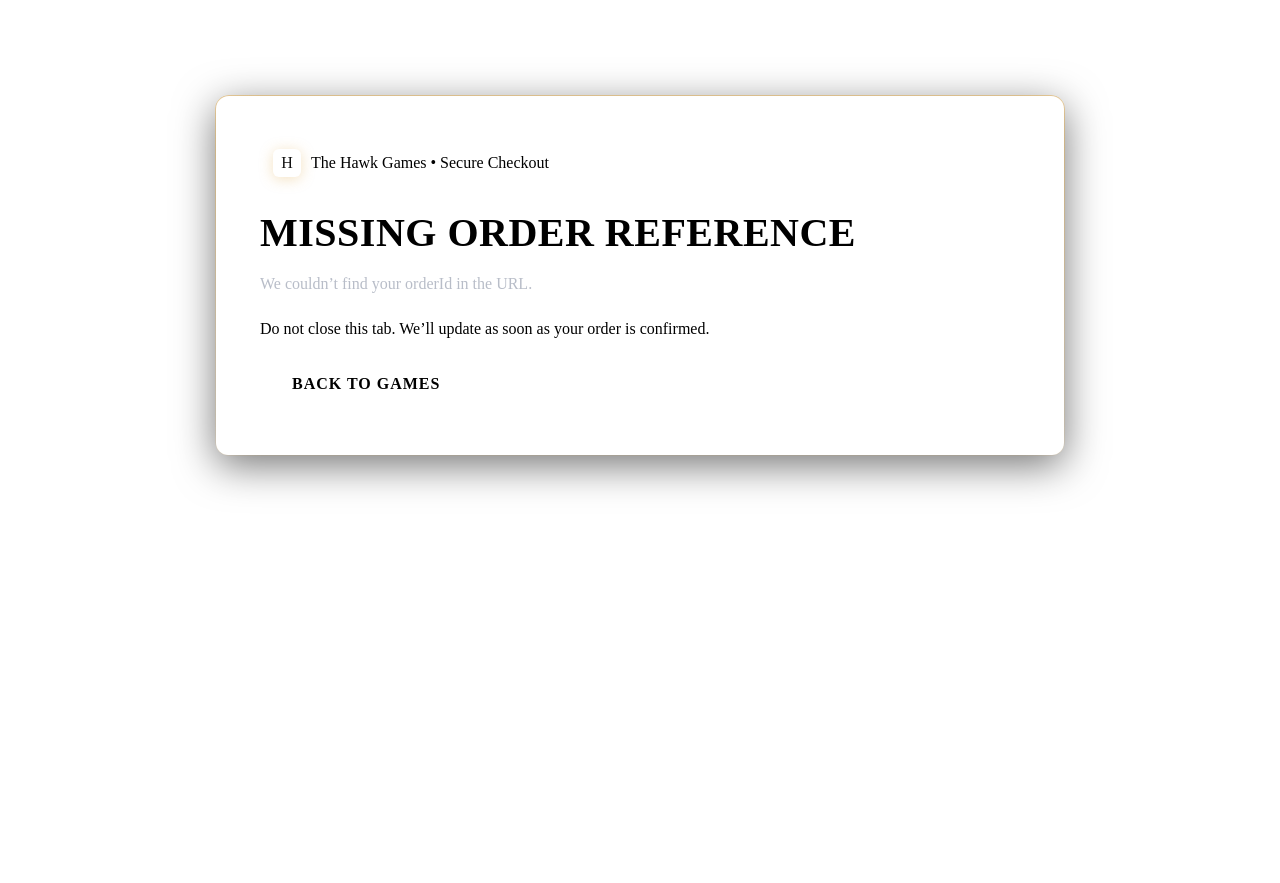
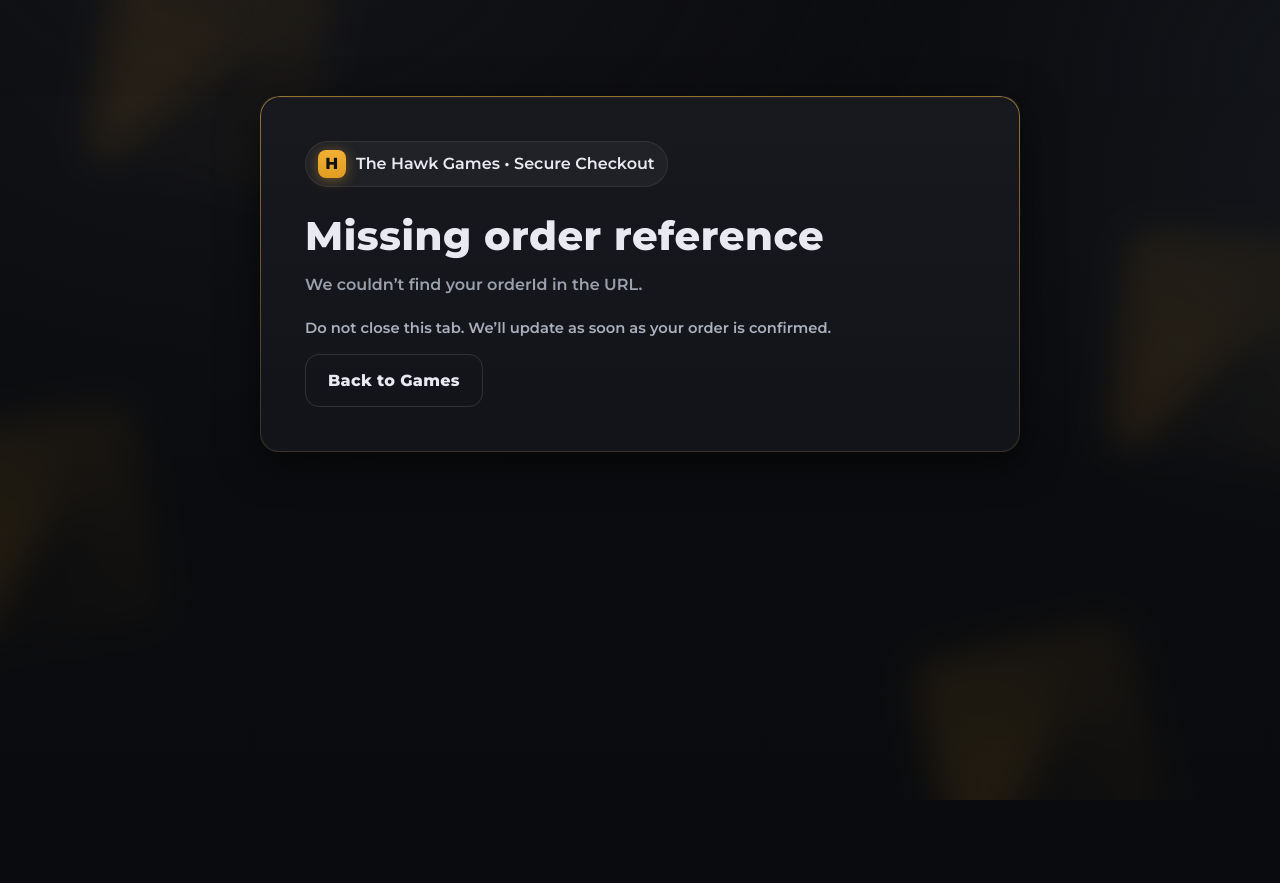
Before and after one commit to PeacockIllustrated/hawk-games, a plain HTML site: page app/success.html in a window 1280 px wide. Drawn offline with Linux system fonts and the light colour scheme; no server answers.

Commit message:
Update checkout.css

```diff
--- a/app/css/checkout.css
+++ b/app/css/checkout.css
@@ -1,158 +1,146 @@
-/* =======================================================================
-   THE HAWK GAMES – CHECKOUT (Success / Cancel)
-   - Ports master styles (variables, fonts, buttons, card look)
-   - Fully scoped to hawk-* to avoid collisions
-   ======================================================================= */
+/* === The Hawk Games – Checkout Pages (success/cancel) ===================== */
 
-/* Fonts (match master: Chakra Petch + Roboto) */
-@import url('https://fonts.googleapis.com/css2?family=Chakra+Petch:wght@600;700&family=Roboto:wght@400;500;700&display=swap');
-
-/* Root tokens – inherit from master if present, else fall back */
 :root{
-  --primary-gold: var(--primary-gold, #e0a94a);
-  --light-white: var(--light-white, #f0f0f0);
-  --dark-bg:     var(--dark-bg, #121212);
-  --card-bg:     var(--card-bg, #1a1a1a);
-  --border-color:var(--border-color, #2c2c2c);
-  --success-green:var(--success-green, #27ae60);
-
-  --font-heading: var(--font-heading, 'Chakra Petch', sans-serif);
-  --font-body:    var(--font-body, 'Roboto', sans-serif);
+  --bg: #0b0c0f;
+  --bg-2:#0a0b0e;
+  --panel: #13141a;
+  --panel-2: #101116;
+  --text: #e9eaf1;
+  --muted:#9aa0ad;
+  --gold:#F2B035;          /* brand gold */
+  --gold-2:#E09D22;
+  --accent:#F2B035;
+  --success:#22c55e;
+  --danger:#ef4444;
+  --radius: 18px;
+  --shadow: 0 10px 40px rgba(0,0,0,.55), inset 0 1px 0 rgba(255,255,255,.03);
 }
 
-/* Page base (only affects standalone checkout pages) */
-html, body{
-  height: 100%;
-  margin: 0;
-  background:
-    radial-gradient(900px 600px at 15% -10%, rgba(224,169,74,.10), transparent 60%),
-    radial-gradient(900px 600px at 115% 0%, rgba(224,169,74,.06), transparent 55%),
-    var(--dark-bg);
-  color: var(--light-white);
-  font-family: var(--font-body);
-  line-height: 1.55;
+* { box-sizing: border-box; }
+
+html,body{
+  height:100%;
+  background: radial-gradient(1200px 800px at 20% -10%, #121317 0%, transparent 60%),
+              radial-gradient(1000px 700px at 110% 10%, #14161b 0%, transparent 55%),
+              linear-gradient(180deg, var(--bg) 0%, var(--bg-2) 100%);
+  color: var(--text);
+  font-family: "Montserrat", system-ui, -apple-system, Segoe UI, Roboto, "Helvetica Neue", Arial, "Noto Sans", sans-serif;
+  line-height: 1.45;
+  margin:0;
 }
 
-/* Decorative background shards (subtle) */
-.hawk-shards{ position:fixed; inset:0; pointer-events:none; z-index:0; overflow:hidden; }
-.hawk-shard{
-  position:absolute; width:220px; height:220px; border-radius:22px;
-  background: conic-gradient(from 210deg at 60% 40%, rgba(224,169,74,.18), rgba(224,169,74,.02));
-  filter: blur(18px) saturate(120%); opacity:.45; animation: hawk-drift 26s linear infinite;
+a { color: var(--accent); text-decoration: none; }
+a:hover { opacity:.92; }
+
+/* subtle animated shards in the background */
+.shards{ position:fixed; inset:0; overflow:hidden; pointer-events:none; z-index:0; }
+.shard{
+  position:absolute; width:220px; height:220px; border-radius:24px;
+  background: conic-gradient(from 220deg at 60% 40%, rgba(242,176,53,.18), rgba(242,176,53,.02));
+  filter: blur(18px) saturate(120%);
+  animation: drift 22s linear infinite;
+  opacity:.5;
 }
-.hawk-shard:nth-child(1){ top:-40px; left:8%; transform: rotate(12deg); }
-.hawk-shard:nth-child(2){ bottom:-60px; right:10%; transform: rotate(-16deg); animation-duration: 30s; }
-.hawk-shard:nth-child(3){ top:30%; right:-60px; transform: rotate(6deg);  animation-duration: 32s; }
-.hawk-shard:nth-child(4){ bottom:18%; left:-70px; transform: rotate(-10deg); animation-duration: 34s; }
+.shard:nth-child(1){ top:-40px; left:8%; transform: rotate(12deg); }
+.shard:nth-child(2){ bottom:-60px; right:10%; transform: rotate(-16deg); animation-duration: 26s; }
+.shard:nth-child(3){ top:30%; right:-60px; transform: rotate(6deg); animation-duration: 28s; }
+.shard:nth-child(4){ bottom:20%; left:-70px; transform: rotate(-12deg); animation-duration: 30s; }
+@keyframes drift { to { transform: translate3d(0, -10px, 0) rotate(360deg); } }
 
-@keyframes hawk-drift { to { transform: translate3d(0,-8px,0) rotate(360deg); } }
-
-/* Frame (card) */
+/* centered card */
 .hawk-frame{
   position:relative; z-index:1;
   width:min(760px, 92vw);
-  margin: min(12vh, 7rem) auto;
+  margin: min(12vh, 8rem) auto;
   padding: clamp(28px, 4vw, 44px);
-  background:
-    linear-gradient(180deg, rgba(255,255,255,.02), rgba(255,255,255,.01)),
-    var(--card-bg);
-  border: 1px solid var(--border-color);
-  border-radius: 12px;
-  box-shadow: 0 10px 40px rgba(0,0,0,.55), inset 0 1px 0 rgba(255,255,255,.03);
+  background: linear-gradient(180deg, rgba(255,255,255,.02), rgba(255,255,255,.01)) ,
+              linear-gradient(180deg, var(--panel) 0%, var(--panel-2) 100%);
+  border-radius: var(--radius);
+  box-shadow: var(--shadow);
+  border: 1px solid rgba(255,255,255,.06);
 }
 .hawk-frame::before{
-  /* subtle gold glow outline to match cards/CTA aura */
-  content:""; position:absolute; inset:-1px; border-radius:14px; pointer-events:none;
-  background: linear-gradient(180deg, rgba(224,169,74,.55), rgba(224,169,74,.08));
+  /* gold glow border */
+  content:"";
+  position:absolute; inset:-1px; border-radius: calc(var(--radius) + 2px);
+  padding:1px; pointer-events:none;
+  background:
+    linear-gradient(180deg, rgba(242,176,53,.55), rgba(242,176,53,.08));
   -webkit-mask: linear-gradient(#000 0 0) content-box, linear-gradient(#000 0 0);
           mask: linear-gradient(#000 0 0) content-box, linear-gradient(#000 0 0);
   -webkit-mask-composite: xor; mask-composite: exclude;
-  padding:1px; opacity:.9;
-  box-shadow: 0 0 32px rgba(224,169,74,.10), inset 0 0 16px rgba(224,169,74,.08);
+  box-shadow: 0 0 40px rgba(242,176,53,.1), inset 0 0 16px rgba(242,176,53,.08);
 }
 
-/* Badge */
+/* top badge */
 .hawk-badge{
   display:flex; align-items:center; gap:10px;
   width:max-content; padding:8px 12px; border-radius:999px;
   background: rgba(255,255,255,.04);
   border:1px solid rgba(255,255,255,.08);
-  margin-bottom: 16px;
+  margin-bottom: 20px;
 }
 .hawk-badge .logo{
   width:28px; height:28px; display:grid; place-items:center;
-  border-radius:6px; font: 800 14px/1 var(--font-heading);
-  background: linear-gradient(180deg, var(--primary-gold), color-mix(in oklab, var(--primary-gold), #000 18%));
-  color:#111; box-shadow: 0 2px 14px rgba(224,169,74,.35);
+  border-radius:8px; font-weight:800; letter-spacing:.5px;
+  background: linear-gradient(180deg, var(--gold) 0%, var(--gold-2) 100%);
+  color:#111; box-shadow: 0 2px 14px rgba(242,176,53,.4);
 }
 
-/* Headings + copy */
+/* titles, copy */
 .hawk-title{
-  font-family: var(--font-heading);
   font-size: clamp(28px, 4vw, 40px);
-  font-weight: 700;
-  text-transform: uppercase;
+  font-weight: 800;
   letter-spacing: .5px;
   margin: 6px 0 8px;
 }
-.hawk-sub{ color:#b8bdc8; margin:0 0 20px; }
-.hawk-small{ color:#9aa0ad; font-size:.95rem; margin-top:12px; }
+.hawk-sub{
+  color: var(--muted);
+  margin: 0 0 22px;
+}
+.small{
+  color: #aab0bd;
+  font-size: .92rem;
+  margin-top: 14px;
+}
 
-/* Loader matches master accent */
-.hawk-loader{
+/* loader spinner */
+.loader{
   --size: 36px;
   width: var(--size); height: var(--size);
   border-radius: 50%;
   border: 3px solid rgba(255,255,255,.16);
-  border-top-color: var(--primary-gold);
-  animation: hawk-spin 1s linear infinite;
-  margin: 16px 0;
+  border-top-color: var(--gold);
+  animation: spin 1s linear infinite;
+  margin: 18px 0;
 }
-@keyframes hawk-spin { to { transform: rotate(360deg); } }
+@keyframes spin { to { transform: rotate(360deg); } }
 
-/* Buttons – mapped to master .btn look */
+/* buttons */
 .hawk-btn{
+  --btn-py: 14px; --btn-px: 22px;
   display:inline-flex; align-items:center; justify-content:center;
-  padding:.9rem 2rem;
-  background-color: var(--primary-gold);
-  color: var(--dark-bg);
-  text-decoration: none;
-  font-family: var(--font-heading);
-  text-transform: uppercase;
-  letter-spacing: 1.5px;
-  border: 2px solid var(--primary-gold);
-  border-radius: 4px;
-  font-weight: 700;
-  cursor: pointer;
-  transition: transform .2s cubic-bezier(.34,1.56,.64,1), background-color .3s, color .3s;
-  box-shadow: 0 8px 24px rgba(224,169,74,.25);
+  padding: var(--btn-py) var(--btn-px);
+  border-radius: 14px; font-weight: 800; letter-spacing:.3px;
+  color:#121212; background: linear-gradient(180deg, var(--gold) 0%, var(--gold-2) 100%);
+  box-shadow: 0 8px 24px rgba(242,176,53,.3);
+  border: none; cursor: pointer; transition: transform .08s ease, filter .18s ease, box-shadow .18s ease;
 }
-.hawk-btn:hover{ background-color: transparent; color: var(--primary-gold); transform: translateY(-2px); }
-.hawk-btn:active{ transform: translateY(-1px); }
+.hawk-btn:hover { filter: brightness(1.04); transform: translateY(-1px); box-shadow: 0 10px 28px rgba(242,176,53,.38); }
+.hawk-btn:active{ transform: translateY(0); }
 
 .hawk-btn.alt{
-  background: transparent; color: var(--light-white);
-  border: 1px solid var(--border-color);
-  box-shadow: none; letter-spacing: 1px;
+  background: transparent; color: var(--text);
+  border:1px solid rgba(255,255,255,.12);
+  box-shadow:none;
 }
-.hawk-btn.alt:hover{ border-color:#666; color: var(--primary-gold); }
+.hawk-btn.alt:hover{ border-color: rgba(255,255,255,.2); }
 
-/* State helpers */
-.hawk-success{ color: var(--success-green); }
-.hawk-error{ color: #ef4444; }
+/* success / error accents if you want to swap classes */
+.success { color: var(--success); }
+.error { color: var(--danger); }
 
-/* Responsive tweaks */
 @media (max-width: 520px){
-  .hawk-frame { padding: 24px; }
-  .hawk-badge{ margin-bottom:12px; }
-  .hawk-loader{ margin: 12px 0; }
+  .hawk-badge{ margin-bottom:14px; }
+  .loader{ margin: 14px 0; }
 }
-
-/* Utility wrapper classes for the pages (optional) */
-.hawk-page{ min-height: 100dvh; display:block; }
-
-/* -----------------------------------------------------------------------
-   Minimal “system” classes used by the success page script
-   ----------------------------------------------------------------------- */
-.hawk-row{ display:flex; gap:.75rem; flex-wrap:wrap; align-items:center; }
-.hawk-spacer{ height:8px; }
```
